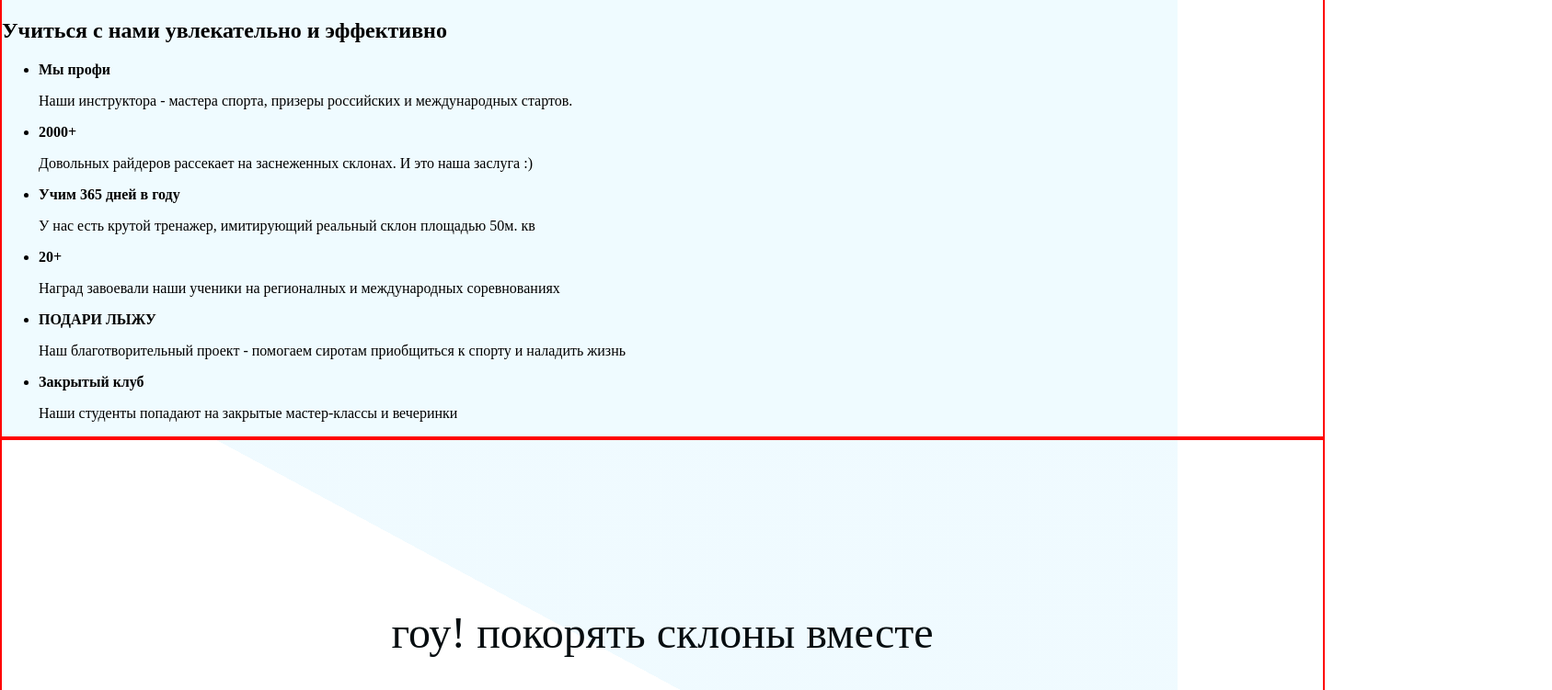
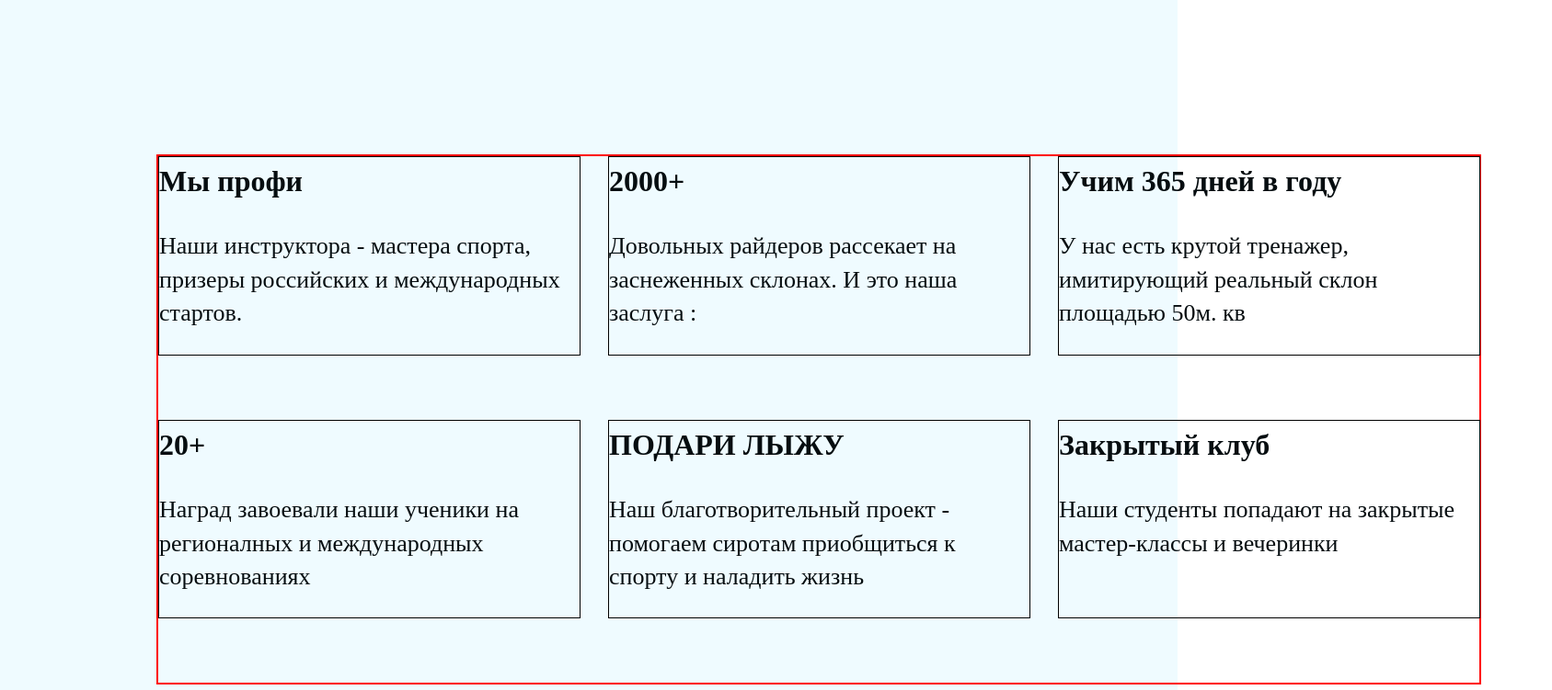
Before and after one commit to Terentev-Alex/ski-school-Terentev, a plain HTML site: page index.html in a window 1280 px wide. Shown: the part 895-1646 px from the top of the page at 92% size, 1687 px wide, since content can reach past the window. Drawn offline with Linux system fonts and the light colour scheme.

Commit message:
сделал футер и секцию лид

```diff
--- a/index.html
+++ b/index.html
@@ -38,36 +38,52 @@
 
   <section class="lead">
     <div class="container">
-      <div class="lead-wrap">
+      <h2 class="lead-hidden">Учиться с нами увлекательно и эффективно</h2>
+      <ul class="lead-list">
+        <li class="lead-items">
+          <div class="lead-card">
+            <strong class="lead-title">Мы профи</strong>
+            <p class="lead-text">Наши инструктора - мастера спорта, призеры российских и международных стартов.</p>
+          </div>
+        </li>
+        <li class="lead-items">
+          <div class="lead-card">
 
-        <h2 class="lead-title">Учиться с нами увлекательно и эффективно</h2>
-        <ul class="lead-list">
-          <li class="optin-items">
-            <strong class="lead-items">Мы профи</strong>
-            <p class="lead-text">Наши инструктора - мастера спорта, призеры российских и международных стартов.</p>
-          </li>
-          <li class="optin-items">
-            <strong class="lead-items">2000+</strong>
-            <p class="lead-text">Довольных райдеров рассекает на заснеженных склонах. И это наша заслуга :)</p>
-          </li>
-          <li class="optin-items">
-            <strong class="lead-items">Учим 365 дней в году</strong>
+            <strong class="lead-title">2000+</strong>
+            <p class="lead-text">Довольных райдеров рассекает на заснеженных склонах. И это наша заслуга :</p>
+          </div>
+        </li>
+        <li class="lead-items">
+          <div class="lead-card">
+
+            <strong class="lead-title">Учим 365 дней в году</strong>
             <p class="lead-text">У нас есть крутой тренажер, имитирующий реальный склон площадью 50м. кв</p>
-          </li>
-          <li class="optin-items">
-            <strong class="lead-items">20+</strong>
+          </div>
+        </li>
+        <li class="lead-items">
+          <div class="lead-card">
+
+            <strong class="lead-title">20+</strong>
             <p class="lead-text">Наград завоевали наши ученики на регионалных и международных соревнованиях</p>
-          </li>
-          <li class="optin-items">
-            <strong class="lead-items">ПОДАРИ ЛЫЖУ</strong>
-            <p class="lead-text">Наш благотворительный проект - помогаем сиротам приобщиться к спорту и наладить жизнь</p>
-          </li>
-          <li class="optin-items">
-            <strong class="lead-items">Закрытый клуб</strong>
+          </div>
+        </li>
+        <li class="lead-items">
+          <div class="lead-card">
+
+            <strong class="lead-title">ПОДАРИ ЛЫЖУ</strong>
+            <p class="lead-text">Наш благотворительный проект - помогаем сиротам приобщиться к спорту и наладить жизнь
+            </p>
+          </div>
+        </li>
+        <li class="lead-items">
+          <div class="lead-card">
+
+            <strong class="lead-title">Закрытый клуб</strong>
             <p class="lead-text">Наши студенты попадают на закрытые мастер-классы и вечеринки</p>
-          </li>
-        </ul>
-      </div>
+          </div>
+        </li>
+      </ul>
+
 
     </div>
   </section>
@@ -82,7 +98,7 @@
           <img src="/pictures/photo-lead2.jpg" alt="" class="order-img">
           <img src="/pictures/photo-lead3.png" alt="" class="order-img">
           <img src="/pictures/photo-lead4.jpg" alt="" class="order-img">
-      </div>
+        </div>
       </div>
 
     </div>
@@ -101,13 +117,16 @@
           <a href="#" title="МЫ в" class="social-link" style="background-image: url(pictures/tw-itm.svg);"></a>
         </li>
         <li class="social-item">
-          <a href="#"  title="следи за нами в" class="social-link" style="background-image: url(pictures/in-itm.svg)"></a>
+          <a href="#" title="следи за нами в" class="social-link"
+            style="background-image: url(pictures/in-itm.svg)"></a>
         </li>
         <li class="social-item">
-          <a href="#"  title="не переходи" class="social-link" style="background-image: url(pictures/google-itm.svg)"></a>
+          <a href="#" title="не переходи" class="social-link"
+            style="background-image: url(pictures/google-itm.svg)"></a>
         </li>
         <li class="social-item">
-          <a href="#"  title="МЫ все тут" class="social-link" style="background-image: url(pictures/facebook-itm.svg)"></a>
+          <a href="#" title="МЫ все тут" class="social-link"
+            style="background-image: url(pictures/facebook-itm.svg)"></a>
         </li>
       </ul>
       <p class="copyright-info">copy+v copy+c © 2021</p>
--- a/style/style.css
+++ b/style/style.css
@@ -97,8 +97,43 @@ img {
 
 
 .lead {
+  padding: 170px;
+  background-color: rgba(102, 209, 255, 0.1);
+}
 
-  background-color: rgba(102, 209, 255, 0.1);
+.lead-hidden {
+  display: none;
+}
+
+.lead-list {
+  display: flex;
+  flex-wrap: wrap;
+  /* justify-content: space-around; */
+  padding: 0;
+  /* margin: 0 -15px; */
+  margin: 0px -79px 0 -15px;
+  list-style: none;
+}
+
+.lead-items {
+  flex-basis: 30%;
+
+  margin: 0 15px;
+  margin-bottom: 70px;
+  border: 1px solid #000;
+}
+
+.lead-title {
+  margin-bottom: 25px;
+  font-size: 32px;
+  line-height: 167%;
+  color: rgba(6, 13, 16, 1);
+}
+
+.lead-text {
+  font-size: 26px;
+  line-height: 140%;
+  color: #060D10;
 }
 
 
@@ -106,8 +141,7 @@ img {
 .order {
   display: block;
   text-align: center;
-  background: linear-gradient(208.35deg, rgb(102, 209, 255, 0.1)
-              43.85%, rgba(196, 196, 196, 0) 43.86%);
+  background: linear-gradient(208.35deg, rgb(102, 209, 255, 0.1) 43.85%, rgba(196, 196, 196, 0) 43.86%);
 
 }
 
```
